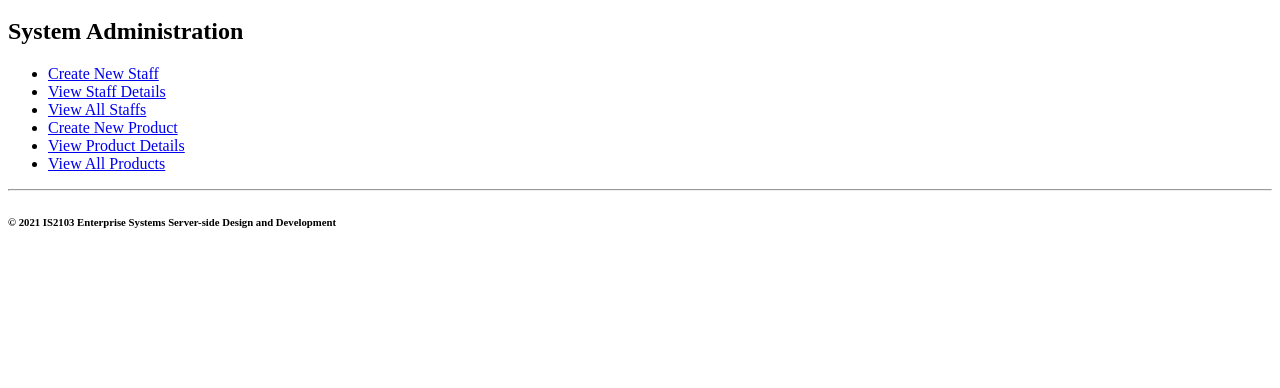
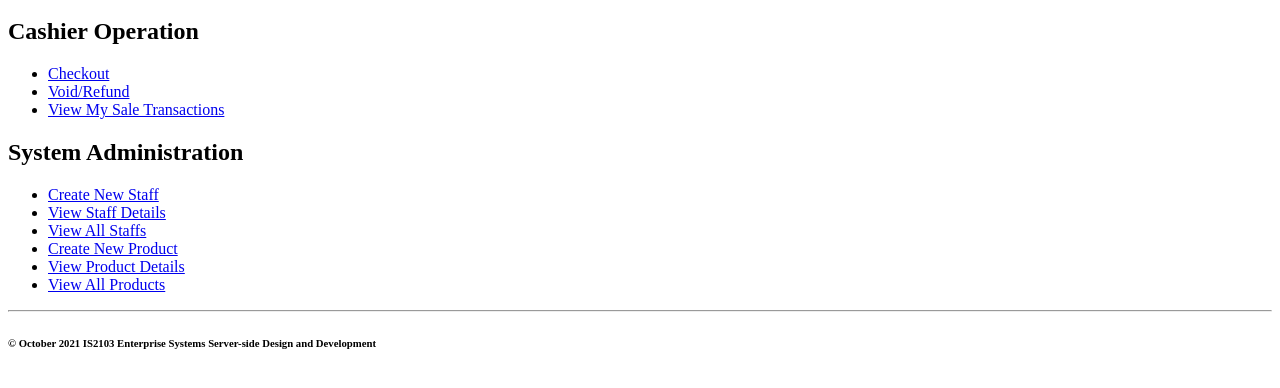
Before and after one commit to huiyu8/PointOfSaleSystemWeb, a plain HTML site: page index.html in a window 1280 px wide. Shown: the part 48-436 px from the top of the page. Drawn offline with Linux system fonts and the light colour scheme.

Commit message:
modified index.html copyright

```diff
--- a/index.html
+++ b/index.html
@@ -4,6 +4,12 @@
 	</head>
 	<body>
 		<h1>Point of Sale System</h1>
+		<h2>Cashier Operation</h2>
+		<ul>
+			<li><a href="./cashierOperation/checkout.html">Checkout</a></li>
+			<li><a href="./cashierOperation/voidRefund.html">Void/Refund</a></li>
+			<li><a href="./cashierOperation/viewMySaleTransactions.html">View My Sale Transactions</a></li>
+		</ul>
 		<h2>System Administration</h2>
 		<ul>
 			<li><a href="./systemAdministration/createNewStaff.html">Create New Staff</a></li>
@@ -15,7 +21,7 @@
 		</ul>
 		<p>
 			<hr/>
-			<h6>&copy; 2021 IS2103 Enterprise Systems Server-side Design and Development</h6>
+			<h6>&copy; October 2021 IS2103 Enterprise Systems Server-side Design and Development</h6>
 		</p>
 	</body>
 </html>
```
